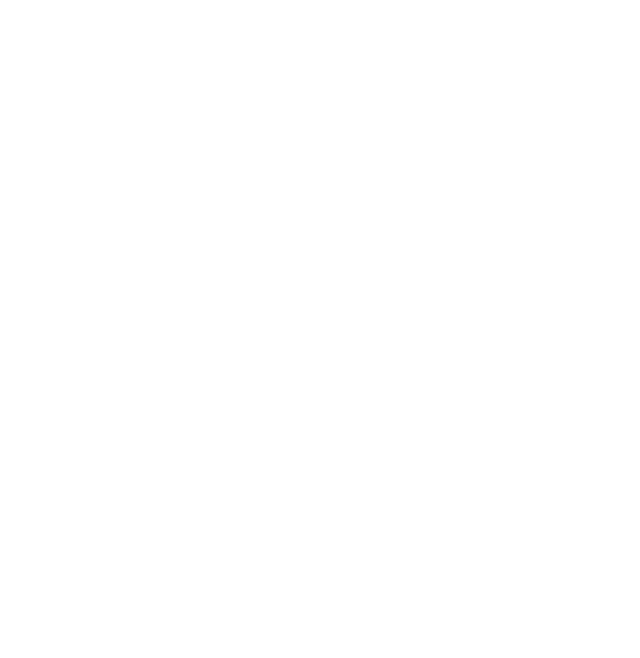
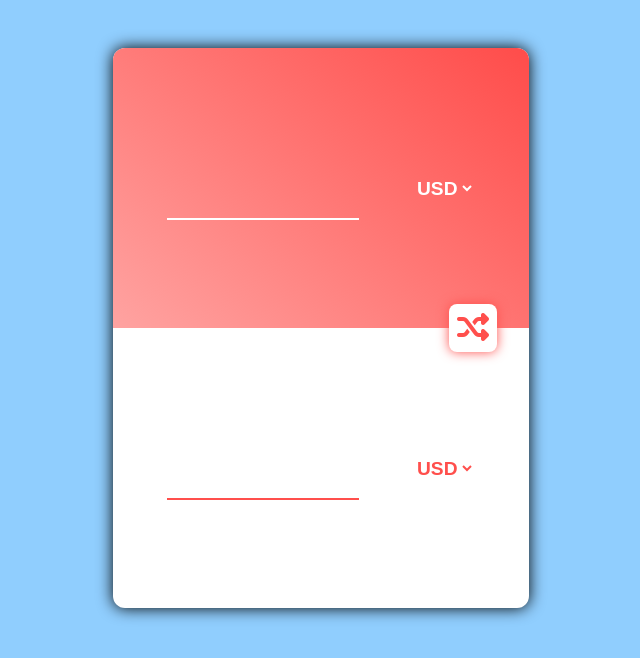
Before and after one commit to srinivasreddysagi/currency-converter, a plain HTML site: page index.html in a window 1280 px wide. Shown: the whole page, without its empty margins (319-959 px from the left). Drawn offline with Linux system fonts and the light colour scheme.

Commit message:
Frontend styling done

```diff
--- a/index.html
+++ b/index.html
@@ -5,11 +5,49 @@
         <meta http-equiv="X-UA-Compatible" content="IE=edge" />
         <meta name="viewport" content="width=device-width, initial-scale=1.0" />
         <title>Currency converter</title>
-        <link rel="stylesheet" href="./styles/style.css">
+        <link rel="stylesheet" href="./styles/style.css" />
+        <script
+            src="https://kit.fontawesome.com/b2ef81c7af.js"
+            crossorigin="anonymous"
+        ></script>
     </head>
     <body>
         <!-- https://v6.exchangerate-api.com/v6/e523d3136fecfbeeb245047a/latest/USD -->
 
+        <main>
+            <div class="currency one">
+                <input type="number" name="currency one" id="curr-one" class="input one" min="0">
+                <select name="Currency" id="c-one" class="label one">
+                    <option value="USD">USD</option>
+                    <option value="EUR">EUR</option>
+                    <option value="JPY">JPY</option>
+                    <option value="GBP">GBP</option>
+                    <option value="AUD">AUD</option>
+                    <option value="CAD">CAD</option>
+                    <option value="CHF">CHF</option>
+                    <option value="INR">INR</option>
+                    <option value="HKD">HKD</option>
+                    <option value="NZD">NZD</option>
+                </select>
+            </div>
+            <button class="btn" id="swap"><i class="fa-solid fa-shuffle"></i></button>
+            <div class="currency two">
+                <input type="number" name="currency two" id="curr-two" class="input two" min="0">
+                <select name="Currency" id="c-two" class="label two">
+                    <option value="USD">USD</option>
+                    <option value="EUR">EUR</option>
+                    <option value="JPY">JPY</option>
+                    <option value="GBP">GBP</option>
+                    <option value="AUD">AUD</option>
+                    <option value="CAD">CAD</option>
+                    <option value="CHF">CHF</option>
+                    <option value="INR">INR</option>
+                    <option value="HKD">HKD</option>
+                    <option value="NZD">NZD</option>
+                </select>
+            </div>
+        </main>
+
         <script src="./scripts/index.js"></script>
     </body>
 </html>
--- a/styles/style.css
+++ b/styles/style.css
@@ -10,5 +10,109 @@
 }
 
 :root {
+    --clr-primary: 	hsl(0, 0%, 100%);
+    --clr-secondary:  hsl(206, 98%, 78%);
+    --clr-red: hsl(1, 100%, 65%);
     --font-open-sans: "Open Sans", sans-serif;
 }
+
+html {
+    font-size: 16px;
+}
+
+body {
+    background-color: var(--clr-secondary);
+    font-family: var(--font-open-sans);
+}
+
+main {
+    background-color: var(--clr-primary);
+    height: 35rem;
+    width: 90%;
+    max-width: 26rem;
+    margin: auto;
+    margin-top: 3rem;
+    display: flex;
+    flex-direction: column;
+    box-shadow: 0px 0px 16px 0px;
+    border-radius: 12px;
+    overflow: hidden;
+    position: relative;
+}
+
+.currency {
+    display: flex;
+    align-items: center;
+    justify-content: space-evenly;
+}
+
+.currency.one {
+    background: rgb(255,76,74);
+    background: linear-gradient(220deg, rgba(255,76,74,1) 0%, rgba(255,163,161,1) 100%);
+    width: 100%;
+    height: 50%;
+}
+
+.currency.two {
+    width: 100%;
+    height: 50%;
+}
+
+.label {
+    background-color: transparent;
+    height: 2rem;
+    font-size: 1.2rem;
+    font-weight: 600;
+    border: 0;
+}
+
+.label.one {
+    color: var(--clr-primary);
+}
+
+.label.one option {
+    background-color: hsl(1, 100%, 82%);
+}
+
+.label.two {
+    color: var(--clr-red);
+}
+
+.input {
+    height: 4rem;
+    width: 12rem;
+    font-size: 2rem;
+    border: 0;
+    padding: 0.5rem;
+}
+
+.input.one {
+    background-color: transparent;
+    color: var(--clr-primary);
+    border-bottom: 2px solid var(--clr-primary);
+}
+
+.input.two {
+    background-color: transparent;
+    color: var(--clr-red);
+    border-bottom: 2px solid var(--clr-red);
+}
+
+.btn {
+    background-color: var(--clr-primary);
+    color: var(--clr-red);
+    height: 3rem;
+    width: 3rem;
+    font-size: 2rem;
+    border: 1px solid;
+    border-radius: 8px;
+    position: absolute;
+    top: calc(50% - 3rem/2);
+    right: 2rem;
+    border: 0;
+    box-shadow: 0px 0px 12px 0px;
+}
+
+.btn:hover {
+    box-shadow: 0px 0px 18px 0px;
+}
```
